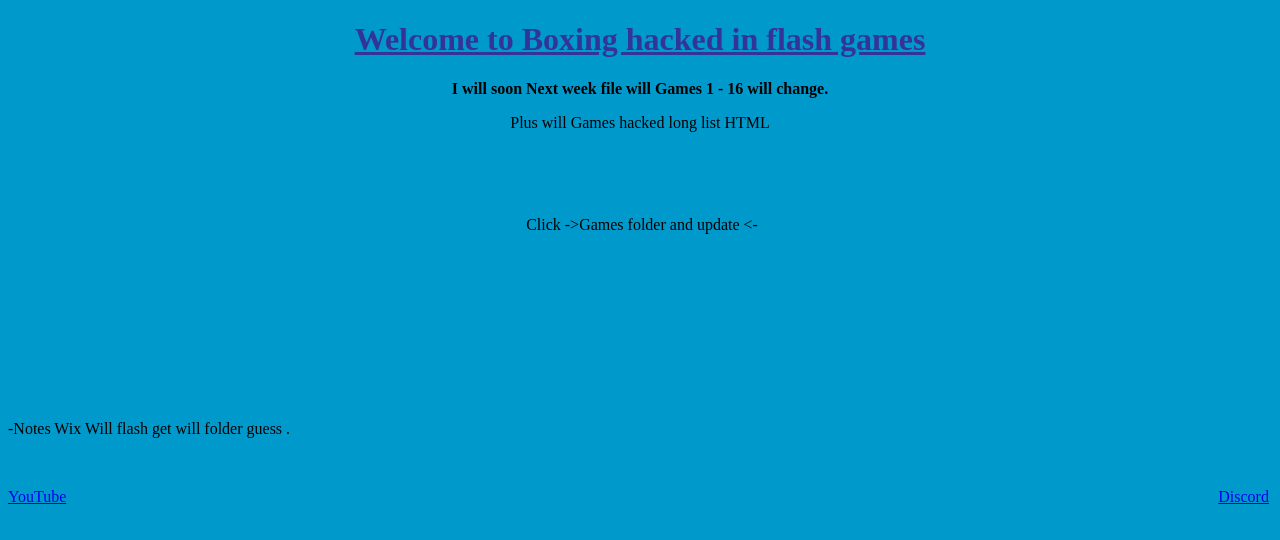
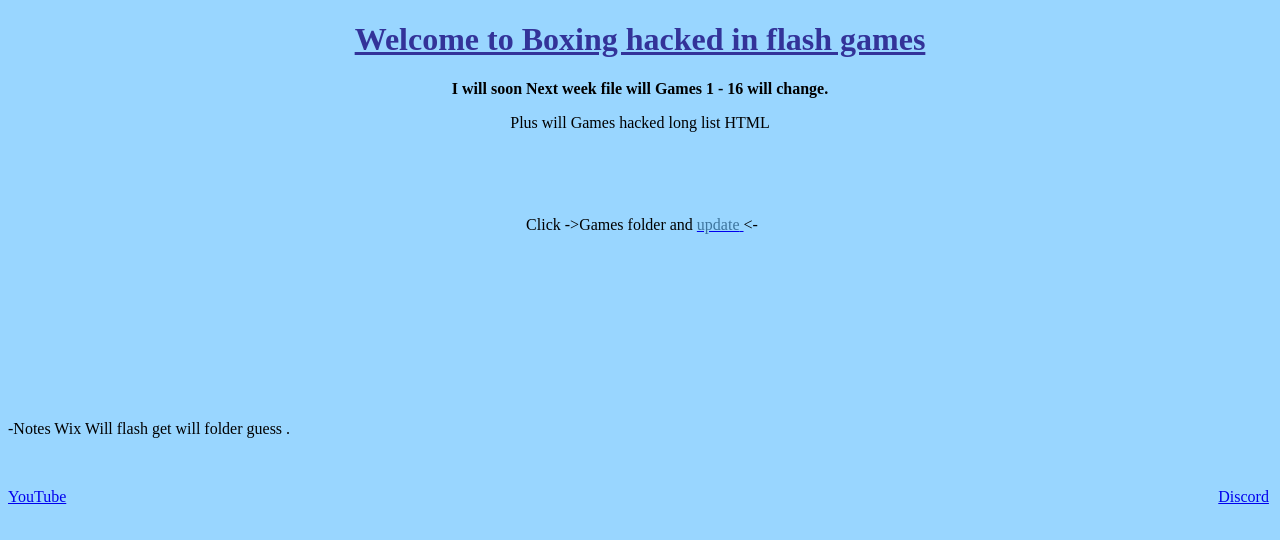
Before and after one commit to sexyx3290/Website, a website: page index.html in a window 1280 px wide. Drawn offline with Linux system fonts and the light colour scheme.

Commit message:
I added Update and Change index Update.

```diff
--- a/index.html
+++ b/index.html
@@ -4,7 +4,7 @@
     <meta http-equiv="content-type" content="text/html; charset=windows-1252">
     <style>
 body {
-  background-color:  #0099cc;
+  background-color:  #99d6ff;
 }
 </style> </head>
   <body>
@@ -17,8 +17,9 @@ body {
     </p>
     <p style="text-align: center;"><br>
     </p>
-    <p style="text-align: center;">&nbsp;Click -&gt;Games folder and update
-      &lt;-</p>
+    <p style="text-align: center;">&nbsp;Click -&gt;Games folder and <a href="file:///C:/Users/Christopher/OneDrive/Documents/GitHub/Website/Update.html"><span
+
+          style="color: #3e759e;">update</span> </a>&lt;-</p>
     <br>
     <p><br>
     </p>
```
Also changed, not shown: Update.html (added, +19 -0 lines), 2 other files.
